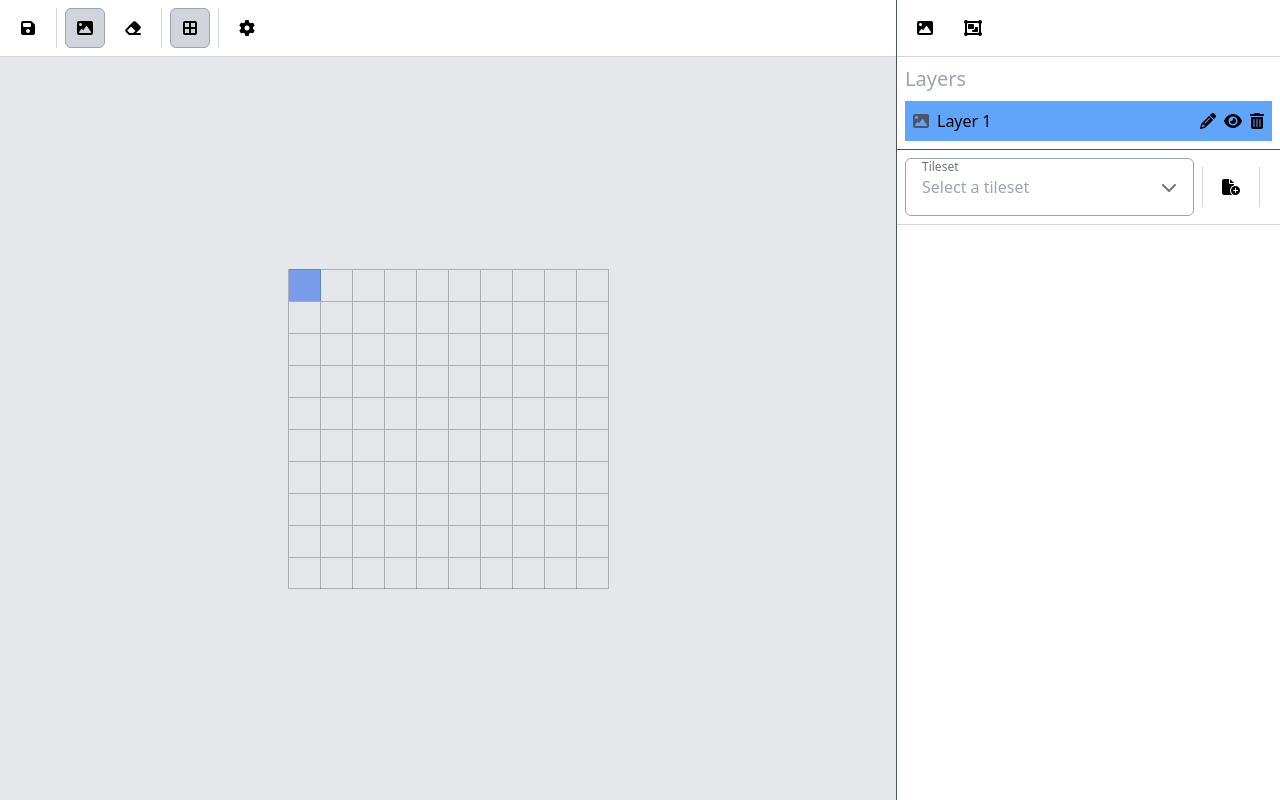
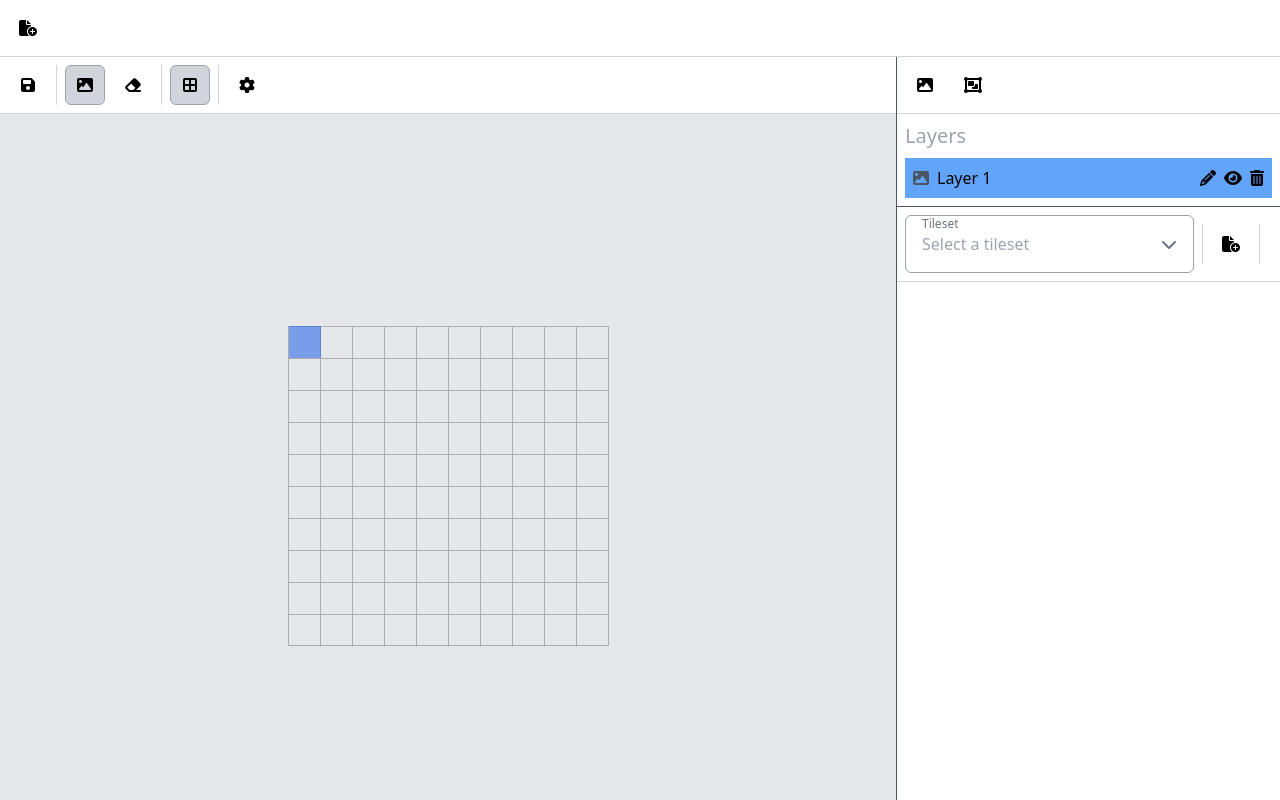
Before and after one commit to dylanclaywell/tile-titan-deprecated, a React (Vite) app: page / in a window 1280 px wide. Built offline with nearby package versions, Linux system fonts and the light colour scheme.

Commit message:
Started implementing files

```diff
--- a/src/App.tsx
+++ b/src/App.tsx
@@ -3,12 +3,28 @@ import React from 'react'
 import { TilemapEditorView } from './views/TilemapEditorView'
 import { EditorProvider } from './contexts/EditorContext'
 import { MetadataView } from './views/MetadataView'
+import { Tools } from './components/Tools/Tools'
+import { ToolSection } from './components/Tools/ToolSection'
+import { Tool } from './components/Tool'
 
 function App() {
   return (
     <EditorProvider>
-      <TilemapEditorView />
-      <MetadataView />
+      <div className="w-full flex flex-col">
+        <Tools classes="grow shrink-0 border-black">
+          <ToolSection>
+            <Tool
+              name="New File"
+              icon="file-circle-plus"
+              onClick={() => undefined}
+            />
+          </ToolSection>
+        </Tools>
+        <div className="flex max-h-screen max-w-screen divide-x overflow-hidden">
+          <TilemapEditorView />
+          <MetadataView />
+        </div>
+      </div>
     </EditorProvider>
   )
 }
--- a/src/contexts/EditorContext.tsx
+++ b/src/contexts/EditorContext.tsx
@@ -9,7 +9,7 @@ import {
 } from '../types/layer'
 import { generateMap } from '../utils/generateMap'
 import { ObjectType } from '../types/object'
-import { TilemapType } from '../types/tilemap'
+import { FileType } from '../types/file'
 
 export type ToolType = 'select' | 'tile' | 'eraser' | 'grid' | 'object'
 
@@ -22,6 +22,7 @@ export type Tool = {
 }
 
 export type State = {
+  files: FileType[]
   tool: Tool
   cursorRef: React.MutableRefObject<HTMLDivElement | null>
   zoomLevel: number
@@ -88,6 +89,7 @@ tileCanvas.height = 32
 
 const initialSelectedLayerId = generateId()
 const initialState: State = {
+  files: [],
   tool: {
     type: 'tile',
     canvas: tileCanvas,
--- /dev/null
+++ b/src/types/file.ts
@@ -0,0 +1,10 @@
+import z from 'zod'
+import { Layer } from './layer'
+
+export const File = z.object({
+  id: z.string().min(1),
+  name: z.string().min(1),
+  layers: z.array(Layer),
+})
+
+export type FileType = z.infer<typeof File>
--- a/src/views/TilesetView.tsx
+++ b/src/views/TilesetView.tsx
@@ -6,7 +6,7 @@ import {
   changeTilesetName,
   getTilesets,
 } from '../indexedDB/tileset'
-import { EditorContext, ToolType } from '../contexts/EditorContext'
+import { EditorContext } from '../contexts/EditorContext'
 import { Tool } from '../components/Tool'
 import { SelectField } from '../components/SelectField'
 import { ToolSection } from '../components/Tools/ToolSection'
```
